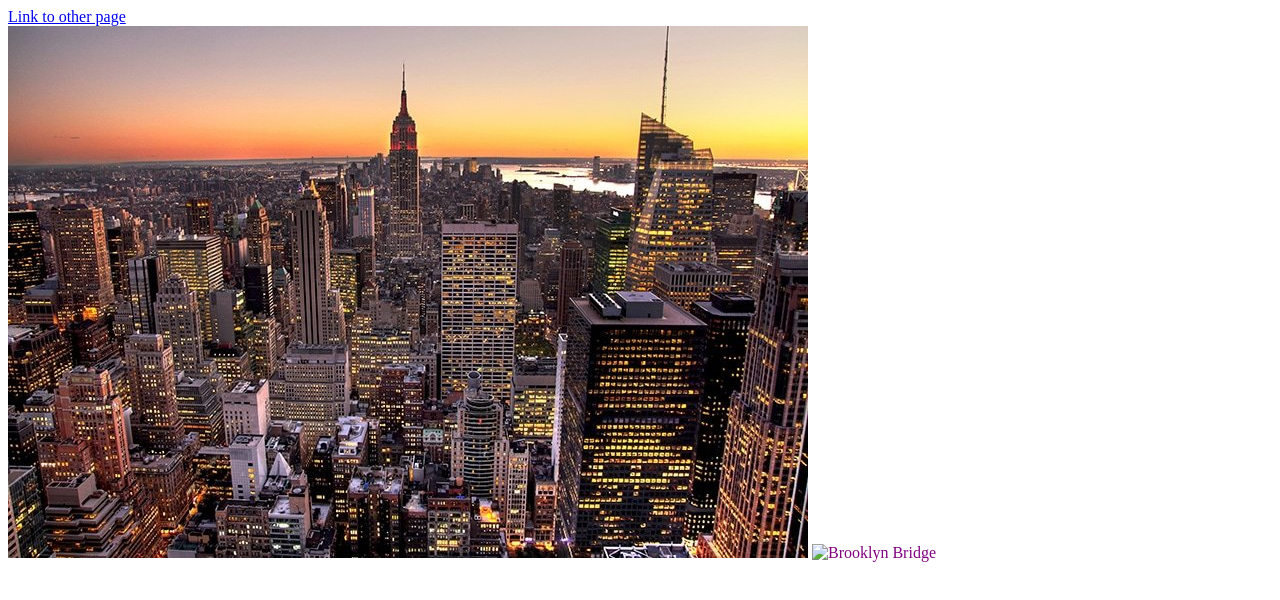
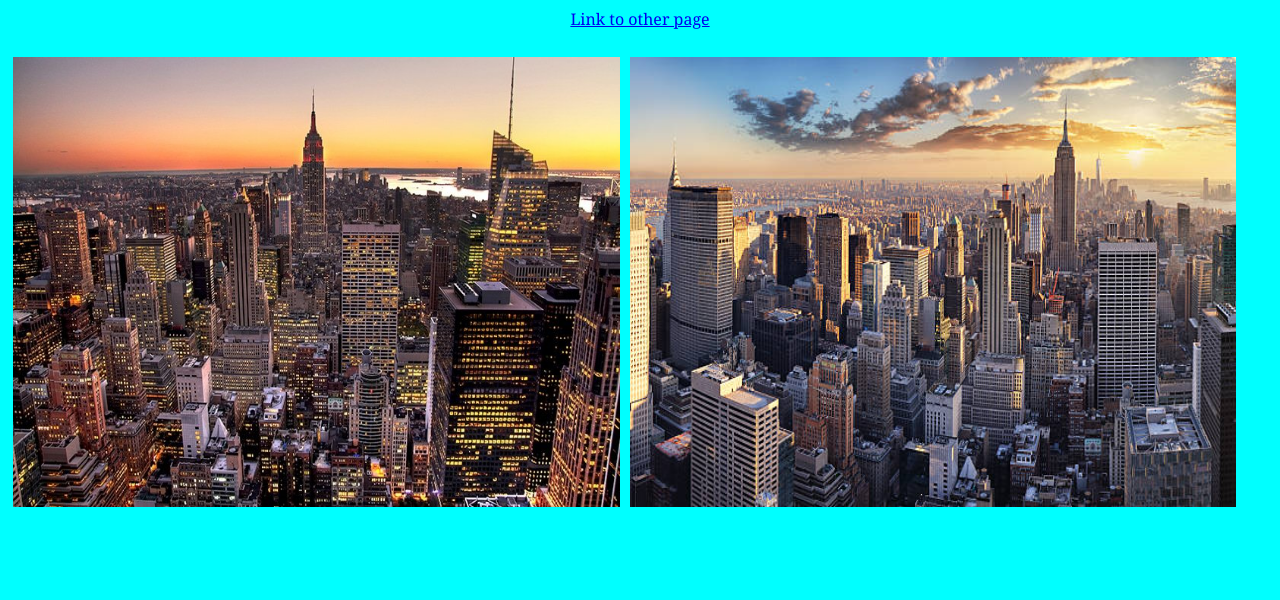
Before and after one commit to CelesTech03/Assignment1, a plain HTML site: page index.html in a window 1280 px wide. Drawn offline with Linux system fonts and the light colour scheme.

Commit message:
Aligned images in homepage and added CSS

```diff
--- /dev/null
+++ b/index.css
@@ -0,0 +1,28 @@
+body {
+    font-family: Georgia, 'Times New Roman', Times, serif;
+    background-color: cyan;
+    text-align: center;
+  }
+
+img {
+    height: 450px;
+    width: 100%;
+}
+
+.column {
+    float: left;
+    width: 48%;
+    padding: 5px;
+  }
+
+  .row::after {
+    content: "";
+    clear: both;
+    display: table;
+  }
+
+  @media screen and (max-width: 500px) {
+    .column {
+      width: 100%;
+    }
+  }
--- a/index.html
+++ b/index.html
@@ -4,14 +4,21 @@
     <meta charset="UTF-8">
     <meta http-equiv="X-UA-Compatible" content="IE=edge">
     <meta name="viewport" content="width=device-width, initial-scale=1.0">
-    <link rel="stylesheet" href="styles.css">
+    <link rel="stylesheet" href="index.css">
     <title>Assignment 1</title>
 </head>
 <body>
     <div>
     <a href="page1.html">Link to other page</a>
     </div>
-    <img src="images/skyline.jpg" alt="NY Skyline">
-    <img src="images/brooklynBridge.jpg" alt="Brooklyn Bridge">
+    <br>
+    <div class="row">
+        <div class="column">
+          <img src="images/skyline.jpg" alt="NY Skyline">
+        </div>
+        <div class="column">
+          <img src="images/NY.jpg" alt="Brooklyn Bridge">
+        </div>
+    </div>
 </body>
 </html>
```
Also changed, not shown: images/NY.jpg (added).
